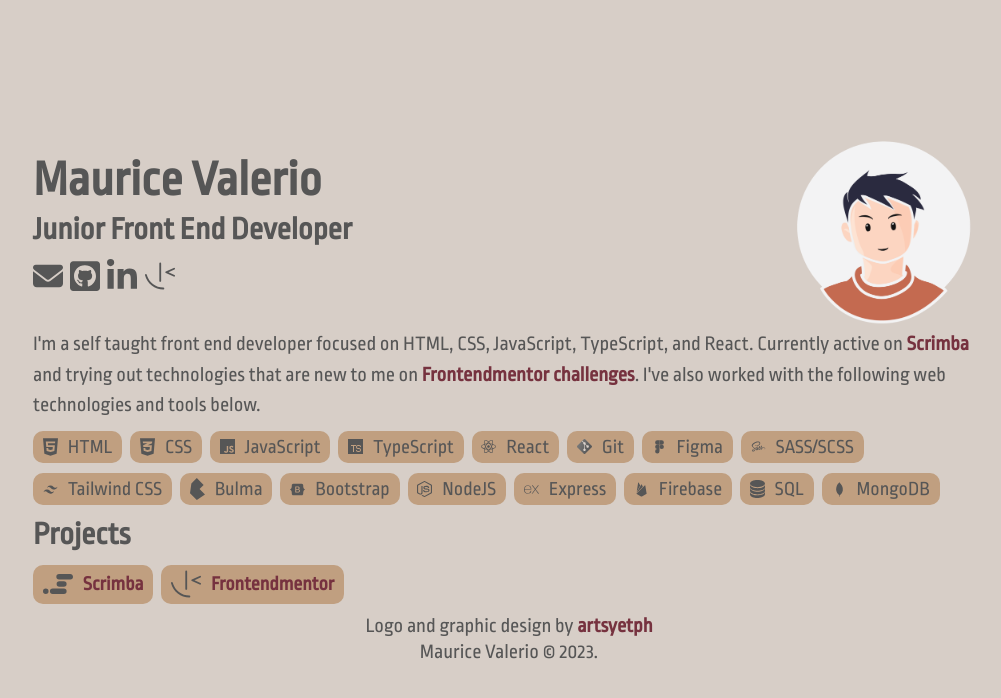
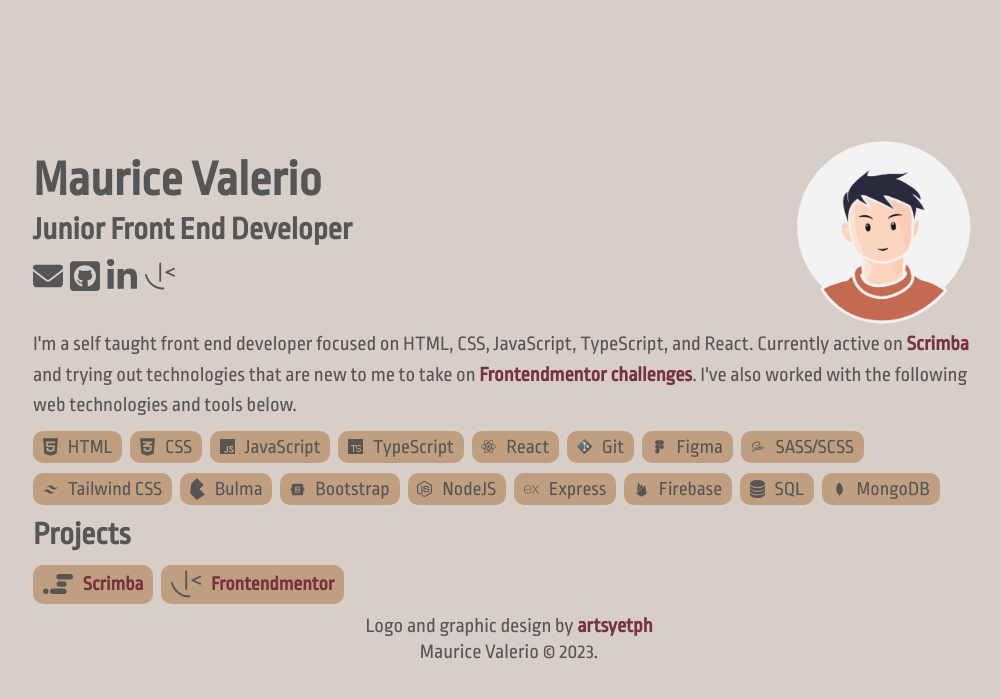
Before and after one commit to mauricevalerio/portfolio, a React (Vite) app: page / in a window 1280 px wide. Shown: the top 698 px of the page, without its empty margins (131-1132 px from the left). Built offline with nearby package versions, Linux system fonts and the light colour scheme.

Commit message:
Modified about section contents

```diff
--- a/src/components/About.jsx
+++ b/src/components/About.jsx
@@ -3,7 +3,7 @@
         <section className='about'>
             <p>
                 I'm a self taught front end developer focused on HTML, CSS, JavaScript, TypeScript, and React.
-                Currently active on <a href="https://scrimba.com/learn/frontend">Scrimba</a> and trying out technologies that are new to me on <a href="https://www.frontendmentor.io/challenges">Frontendmentor challenges</a>.
+                Currently active on <a href="https://scrimba.com/learn/frontend">Scrimba</a> and trying out technologies that are new to me to take on <a href="https://www.frontendmentor.io/challenges">Frontendmentor challenges</a>.
                 I've also worked with the following web technologies and tools below.
             </p>
         </section>
```
